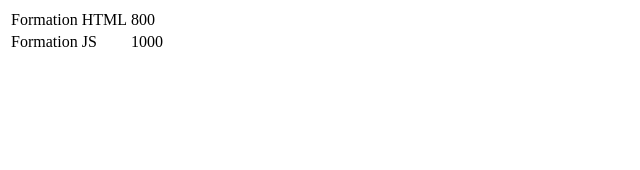
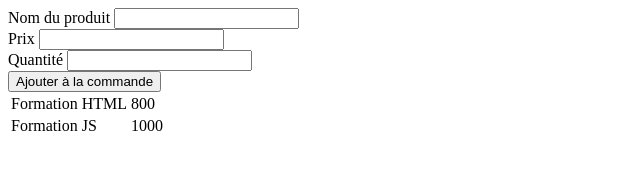
Before and after one commit to pbreteche/javascript-2012, a plain HTML site: page 08-recap/index.html in a window 1280 px wide. Shown: the whole page, without its empty margins (0-640 px from the left). Drawn offline with Linux system fonts and the light colour scheme.

Commit message:
ajout de produit

```diff
--- a/08-recap/index.html
+++ b/08-recap/index.html
@@ -7,6 +7,21 @@
     <link rel="stylesheet" href="style.css">
 </head>
 <body>
+    <form id="new-product-form">
+        <div>
+            <label for="new-product-name">Nom du produit</label>
+            <input type="text" id="new-product-name">
+        </div>
+        <div>
+            <label for="new-product-price">Prix</label>
+            <input type="number" id="new-product-price" min="0" step="1">
+        </div>
+        <div>
+            <label for="new-product-qte">Quantité</label>
+            <input type="number" id="new-product-qte" min="0" step="1">
+        </div>
+        <button>Ajouter à la commande</button>
+    </form>
     <!-- Élément dans lequel on va insérer notre tableau "commande" -->
     <div id="app-commande"></div>
     <script src="lib.js"></script>
--- a/08-recap/script.js
+++ b/08-recap/script.js
@@ -11,4 +11,23 @@ document.addEventListener('DOMContentLoaded', function(){
     // sous forme de chaine au format HTML
     // permet de définir un sous-arbre éventuellement complexe avec une simple chaine
     rootElement.innerHTML = maCommande.toHTML();
+
+    const newProductForm = document.querySelector('#new-product-form');
+    newProductForm.addEventListener('submit', function(event) {
+        // désactiver l'envoi HTTP du formulaire par le navigateur
+        event.preventDefault();
+
+        const newProduct = new Produit(
+            document.querySelector('#new-product-name').value,
+            // opérateur arithmétique unaire "identité" (+), converti la valeur en nombre
+            +document.querySelector('#new-product-price').value,
+        );
+
+        maCommande.ajouter(
+            newProduct,
+            +document.querySelector('#new-product-qte').value
+        );
+
+        console.log(maCommande);
+    });
 });
```
